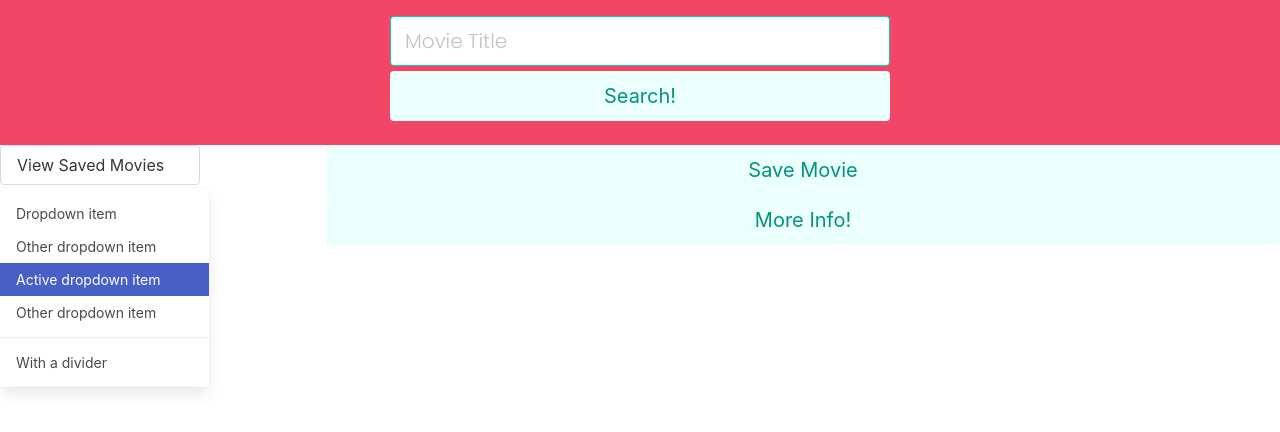
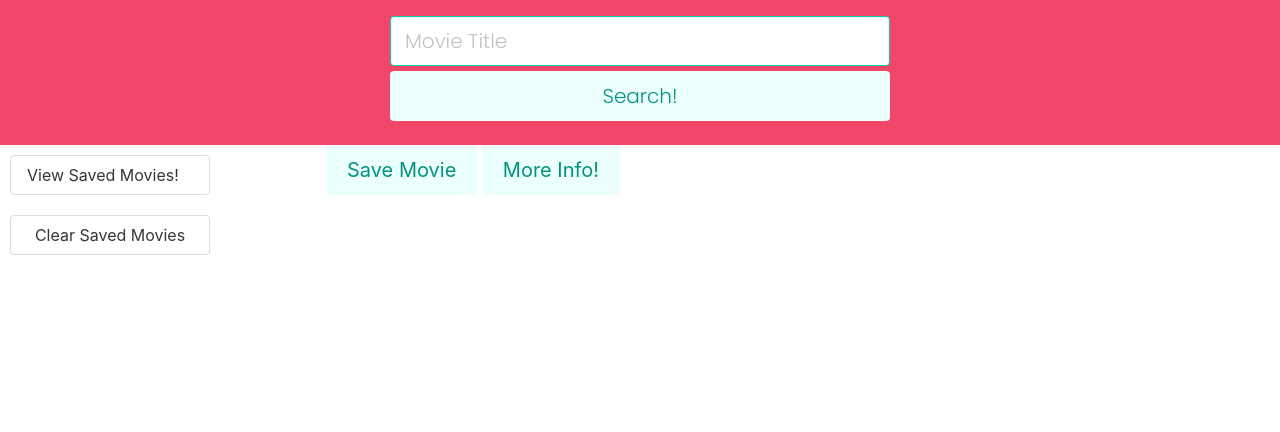
Before and after one commit to Austinma1010/MovieQuoteGenerator, a plain HTML site: page GenQuote.html in a window 1280 px wide. Shown: the part 86-518 px from the top of the page. Drawn offline with nearby package versions, Linux system fonts and the light colour scheme.

Commit message:
save/clear buttons

```diff
--- a/GenQuote.html
+++ b/GenQuote.html
@@ -33,41 +33,33 @@
     </header>
 
     <main class="columns">
-      <section class="column">
-        <div class="dropdown is-active">
+      <section class="column saved-search">
+        <div class="dropdown is-hoverable">
           <div class="dropdown-trigger">
-            <button
-              class="button"
-              aria-haspopup="true"
-              aria-controls="dropdown-menu"
-            >
-              <span>View Saved Movies</span>
+            <button class="button" aria-haspopup="true" aria-controls="dropdown-menu4">
+              <span>View Saved Movies!</span>
               <span class="icon is-small">
                 <i class="fas fa-angle-down" aria-hidden="true"></i>
               </span>
             </button>
           </div>
-          <div class="dropdown-menu" id="dropdown-menu" role="menu">
+          <div class="dropdown-menu" id="dropdown-menu4" role="menu">
             <div class="dropdown-content">
-              <a href="#" class="dropdown-item"> Dropdown item </a>
-              <a class="dropdown-item"> Other dropdown item </a>
-              <a href="#" class="dropdown-item is-active">
-                Active dropdown item
-              </a>
-              <a href="#" class="dropdown-item"> Other dropdown item </a>
-              <hr class="dropdown-divider" />
-              <a href="#" class="dropdown-item"> With a divider </a>
+              <div class="dropdown-item">
+                <p>You can insert <strong>any type of content</strong> within the dropdown menu.</p>
+              </div>
             </div>
           </div>
         </div>
+        <button class="button clear-saved">Clear Saved Movies</button>
       </section>
-      <section class="column is-three-quarters">
+      <section class="column is-three-quarters search-card">
         <h2 id="movie-title"></h2>
         <ul id="movieInfo"></ul>
         <button id="search-btn" class="button is-primary is-light is-medium">
           Save Movie
         </button>
-        <a id="wiki-btn"><button id="search-btn" class="button is-primary is-light is-medium">
+       <button id="wiki-btn" class="button is-primary is-light is-medium">
           More Info!
         </button></a>
       </section>
--- a/assets/style.css
+++ b/assets/style.css
@@ -1,7 +1,5 @@
-
 :root {
-    --font: 'Poppins', sans-serif;
-
+  --font: "Poppins", sans-serif;
 }
 .hero {
   font-family: var(--font);
@@ -19,20 +17,17 @@
 
 .hero button {
   width: 500px;
+  font-family: var(--font);
 }
 
+.saved-search {
+    display: flex;
+    flex-direction: column;
+}
+
+.saved-search button {
+    margin: 10px;
+    width: 200px;
+}
 =======
 /* color scheme */
-
-.title{
-text-align: center;
-}
-
-.movie-input{
-
-}
-
-#search-btn{
-
-width:100%;
-}
```
Lines whose indentation alone changed are shown as unchanged.
